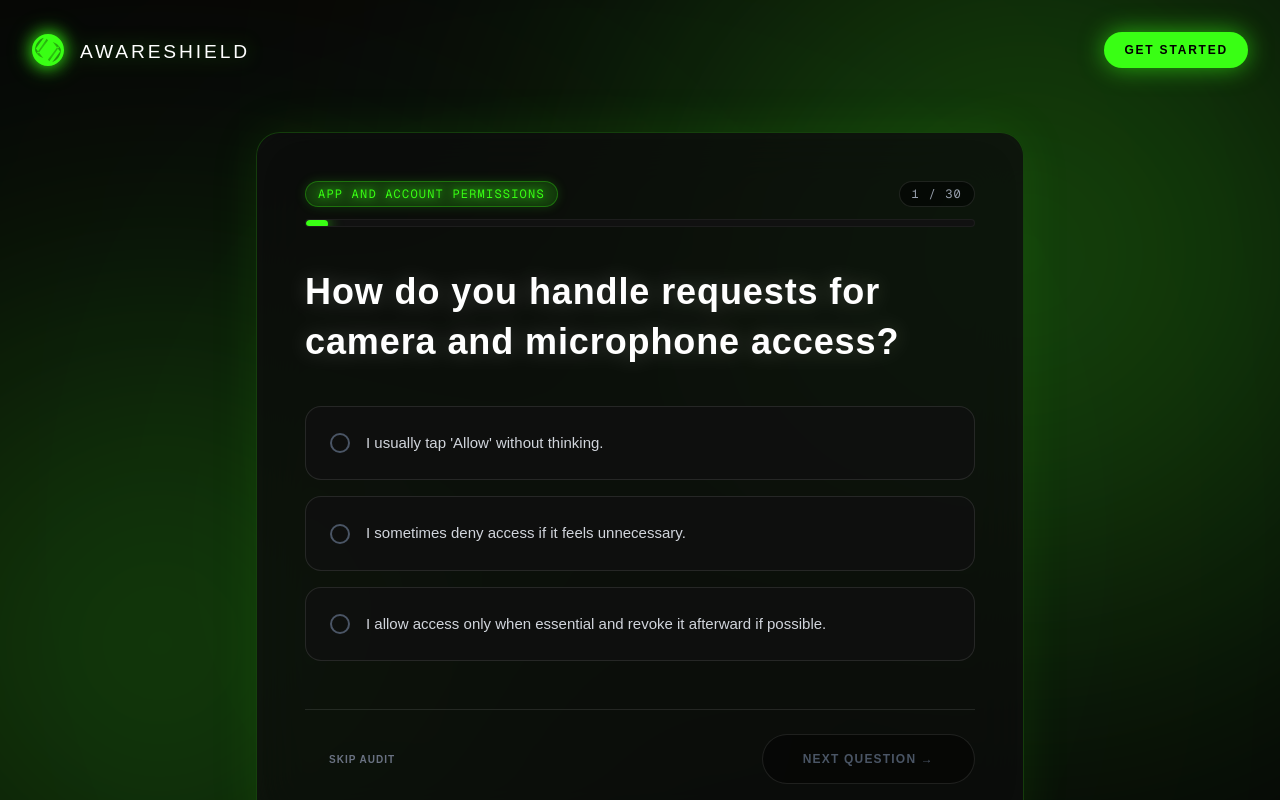
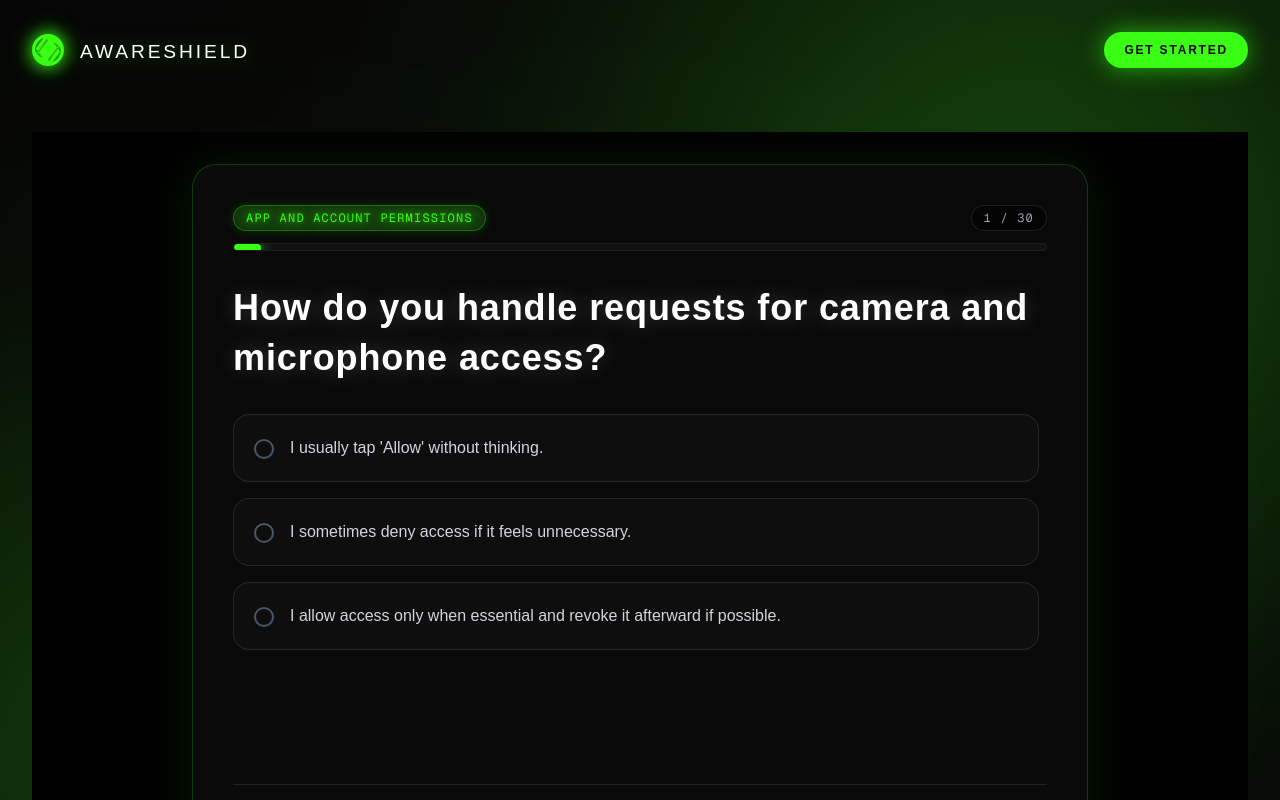
Before and after one commit to UthkarshMandloi/Awareshield, a Next.js app: page /audit in a window 1280 px wide. Shown: the top 800 px of the page. Built offline with nearby package versions, Linux system fonts and the light colour scheme; a web font is replaced by a local one.

Commit message:
Refactor Quiz component for improved layout and styling

```diff
--- a/src/components/Quiz.tsx
+++ b/src/components/Quiz.tsx
@@ -1,4 +1,4 @@
-'use client'; // Required in Next.js for interactivity
+'use client';
 
 import { useState, useMemo } from 'react';
 import { Question, UserResponse } from '../types';
@@ -47,7 +47,6 @@ export default function Quiz({ onComplete, questionsBank, lang }: QuizProps) {
   const handleNext = () => {
     if (selectedWeight === null) return;
 
-    // Save the user's answer
     const newResponse: UserResponse = {
       questionId: currentQuestion.id,
       domain: currentQuestion.domain,
@@ -56,44 +55,46 @@ export default function Quiz({ onComplete, questionsBank, lang }: QuizProps) {
 
     const updatedResponses = [...responses, newResponse];
     setResponses(updatedResponses);
-    setSelectedWeight(null); // Reset for the next question
+    setSelectedWeight(null);
 
-    // Move to next question or finish
     if (currentIndex < questions.length - 1) {
       setCurrentIndex(currentIndex + 1);
     } else {
-      onComplete(updatedResponses); // Send data up to generate the Report Card!
+      onComplete(updatedResponses);
     }
   };
 
   const handleSkip = () => {
-    // Generate 0-score responses for all remaining questions
     const remainingResponses = questions.slice(currentIndex).map(q => ({
       questionId: q.id,
       domain: q.domain,
-      score: 0 // Assume worst score for skipped questions to visualize report
+      score: 0
     }));
 
-    // Merge current responses with filled remaining ones
     const finalResponses = [...responses, ...remainingResponses];
-
-    // Complete the quiz immediately
     onComplete(finalResponses);
   };
 
   return (
-    <div className="w-full max-w-3xl mx-auto p-8 lg:p-12 bg-[#0c0c0c]/80 backdrop-blur-xl rounded-3xl border border-[#39ff14]/20 shadow-[0_0_50px_rgba(57,255,20,0.1)] relative overflow-hidden group">
+    <div className="min-h-screen w-full bg-black px-4 py-4 md:px-6 md:py-6 flex items-center justify-center overflow-hidden">
+      <div className="w-full max-w-4xl h-[95vh] md:h-[92vh] bg-[#0c0c0c]/80 backdrop-blur-xl rounded-3xl border border-[#39ff14]/20 shadow-[0_0_50px_rgba(57,255,20,0.1)] relative overflow-hidden">
 
         {/* Subtle structural inner glow */}
         <div className="absolute inset-0 rounded-3xl shadow-[inset_0_0_50px_rgba(255,255,255,0.02)] pointer-events-none z-0"></div>
 
-      <div className="relative z-10">
+        <div className="relative z-10 h-full flex flex-col p-5 sm:p-6 md:p-8 lg:p-10">
+
           {/* Progress Bar Header */}
-        <div className="mb-10">
-          <div className="flex justify-between text-xs text-gray-400 mb-3 font-mono tracking-widest uppercase items-center">
-            <span className="text-[#39ff14] drop-shadow-[0_0_5px_#39ff14] bg-[#39ff14]/10 px-3 py-1 rounded-full border border-[#39ff14]/30">{getTranslation(lang, currentQuestion.domain) || currentQuestion.domain}</span>
-            <span className="bg-black/50 px-3 py-1 rounded-full border border-white/10">{currentIndex + 1} / {questions.length}</span>
+          <div className="mb-6 md:mb-8 shrink-0">
+            <div className="flex justify-between text-[10px] sm:text-xs text-gray-400 mb-3 font-mono tracking-widest uppercase items-center gap-3">
+              <span className="text-[#39ff14] drop-shadow-[0_0_5px_#39ff14] bg-[#39ff14]/10 px-3 py-1 rounded-full border border-[#39ff14]/30 truncate max-w-[60%]">
+                {getTranslation(lang, currentQuestion.domain) || currentQuestion.domain}
+              </span>
+              <span className="bg-black/50 px-3 py-1 rounded-full border border-white/10 whitespace-nowrap">
+                {currentIndex + 1} / {questions.length}
+              </span>
             </div>
+
             <div className="w-full bg-[#111] rounded-full h-2 border border-white/5 overflow-hidden">
               <div
                 className="bg-[#39ff14] h-2 rounded-full transition-all duration-700 ease-out shadow-[0_0_15px_#39ff14]"
@@ -102,57 +103,74 @@ export default function Quiz({ onComplete, questionsBank, lang }: QuizProps) {
             </div>
           </div>
 
-        {/* Question Area */}
-        <h2 className="text-2xl md:text-3xl lg:text-4xl font-bold text-white mb-10 tracking-wide leading-snug drop-shadow-[0_0_10px_rgba(255,255,255,0.2)]">
+          {/* Question */}
+          <div className="shrink-0">
+            <h2 className="text-xl sm:text-2xl md:text-3xl lg:text-4xl font-bold text-white mb-6 md:mb-8 tracking-wide leading-snug drop-shadow-[0_0_10px_rgba(255,255,255,0.2)]">
               {currentQuestion.text}
             </h2>
+          </div>
 
-        {/* Options */}
-        <div className="space-y-4 mb-12">
+          {/* Scrollable Options Area */}
+          <div className="flex-1 overflow-y-auto pr-1 md:pr-2 custom-scrollbar mb-6 md:mb-8">
+            <div className="space-y-3 md:space-y-4">
               {currentQuestion.options.map((option, index) => {
                 const isSelected = selectedWeight === option.weight;
+
                 return (
                   <button
                     key={index}
                     onClick={() => handleOptionSelect(option.weight)}
-                className={`w-full text-left p-5 md:p-6 rounded-2xl border transition-all duration-300 font-medium ${
+                    className={`w-full text-left p-4 md:p-5 rounded-2xl border transition-all duration-300 font-medium ${
                       isSelected
                         ? 'bg-[#39ff14]/15 border-[#39ff14] text-[#39ff14] shadow-[0_0_25px_rgba(57,255,20,0.25)] scale-[1.01]'
                         : 'bg-[#111]/80 border-white/10 text-gray-300 hover:border-[#39ff14]/50 hover:bg-[#39ff14]/5 hover:shadow-[0_0_15px_rgba(57,255,20,0.1)]'
                     }`}
                   >
-                <div className="flex items-center gap-4">
+                    <div className="flex items-start gap-4">
                       {/* Custom Radio Circle */}
-                  <div className={`w-5 h-5 rounded-full border-2 flex items-center justify-center flex-shrink-0 transition-colors ${isSelected ? 'border-[#39ff14]' : 'border-gray-600'}`}>
-                    {isSelected && <div className="w-2.5 h-2.5 bg-[#39ff14] rounded-full shadow-[0_0_8px_#39ff14]"></div>}
+                      <div
+                        className={`w-5 h-5 mt-1 rounded-full border-2 flex items-center justify-center flex-shrink-0 transition-colors ${
+                          isSelected ? 'border-[#39ff14]' : 'border-gray-600'
+                        }`}
+                      >
+                        {isSelected && (
+                          <div className="w-2.5 h-2.5 bg-[#39ff14] rounded-full shadow-[0_0_8px_#39ff14]"></div>
+                        )}
                       </div>
-                  <span className="leading-relaxed text-[15px]">{option.text}</span>
+
+                      <span className="leading-relaxed text-sm sm:text-[15px] md:text-base">
+                        {option.text}
+                      </span>
                     </div>
                   </button>
                 );
               })}
             </div>
+          </div>
 
           {/* Action Area */}
-        <div className="flex justify-between pt-6 border-t border-white/10 items-center">
+          <div className="flex justify-between pt-4 md:pt-6 border-t border-white/10 items-center shrink-0 gap-4">
             <button
               onClick={handleSkip}
-            className="px-6 py-4 rounded-full font-bold tracking-[0.1em] uppercase text-[10px] text-gray-500 hover:text-white transition-all duration-300"
+              className="px-4 sm:px-6 py-3 md:py-4 rounded-full font-bold tracking-[0.1em] uppercase text-[10px] sm:text-xs text-gray-500 hover:text-white transition-all duration-300"
             >
-            {getTranslation(lang, 'skip') || "SKIP AUDIT"}
+              {getTranslation(lang, 'skip') || 'SKIP AUDIT'}
             </button>
 
             <button
               onClick={handleNext}
               disabled={selectedWeight === null}
-            className={`px-10 py-4 rounded-full font-bold tracking-[0.1em] uppercase text-xs transition-all duration-500 ${
+              className={`px-6 sm:px-8 md:px-10 py-3 md:py-4 rounded-full font-bold tracking-[0.1em] uppercase text-[10px] sm:text-xs transition-all duration-500 ${
                 selectedWeight !== null
                   ? 'bg-[#39ff14] text-black hover:bg-white hover:text-black shadow-[0_0_30px_rgba(57,255,20,0.4)] hover:shadow-[0_0_40px_rgba(255,255,255,0.7)] hover:scale-105'
                   : 'bg-black/40 border border-white/10 text-gray-600 cursor-not-allowed'
               }`}
             >
-            {currentIndex === questions.length - 1 ? getTranslation(lang, 'analyze') : getTranslation(lang, 'next')}
+              {currentIndex === questions.length - 1
+                ? getTranslation(lang, 'analyze') || 'ANALYZE'
+                : getTranslation(lang, 'next') || 'NEXT'}
             </button>
+          </div>
         </div>
       </div>
     </div>
```
Lines whose indentation alone changed are shown as unchanged.
